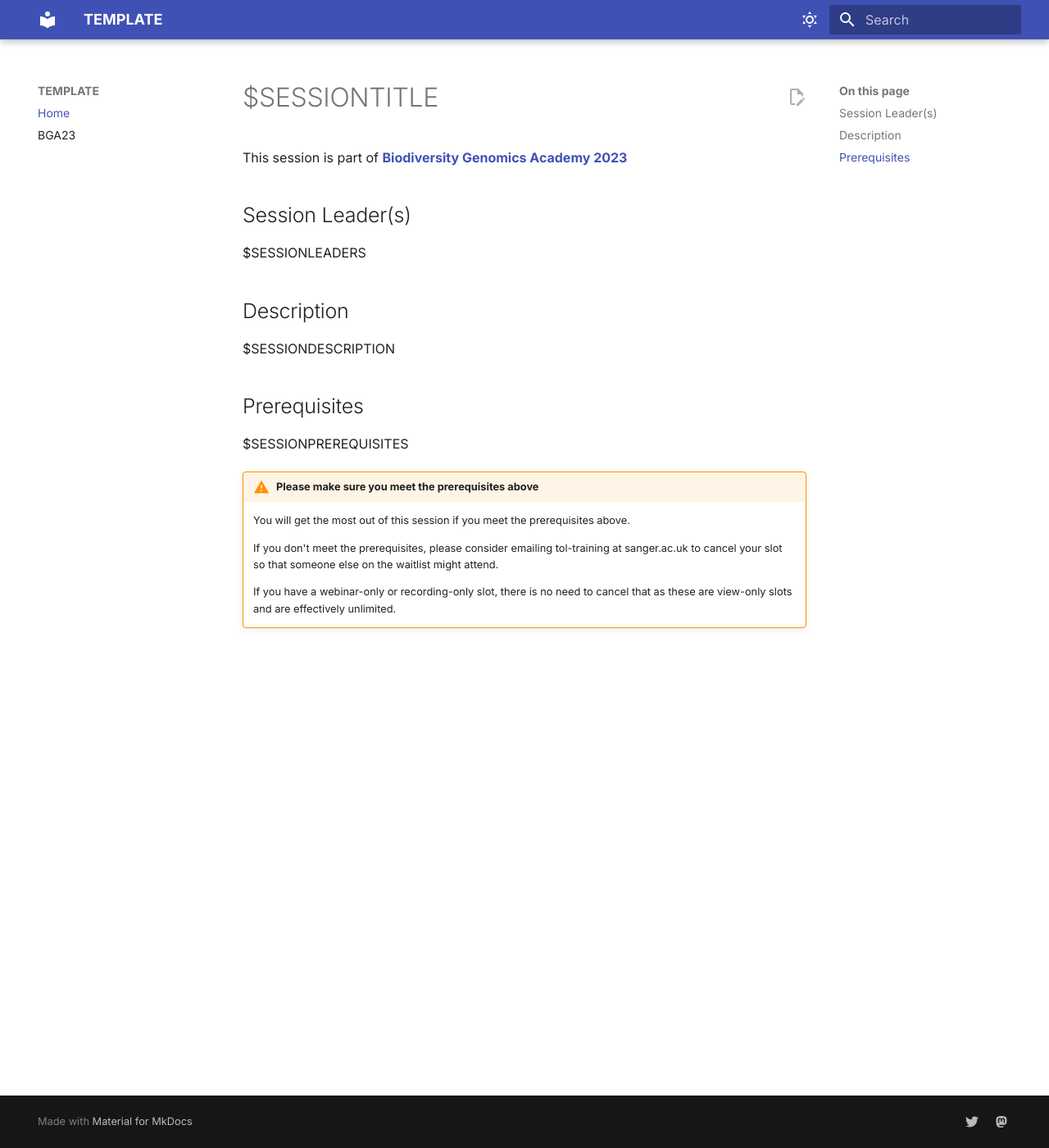
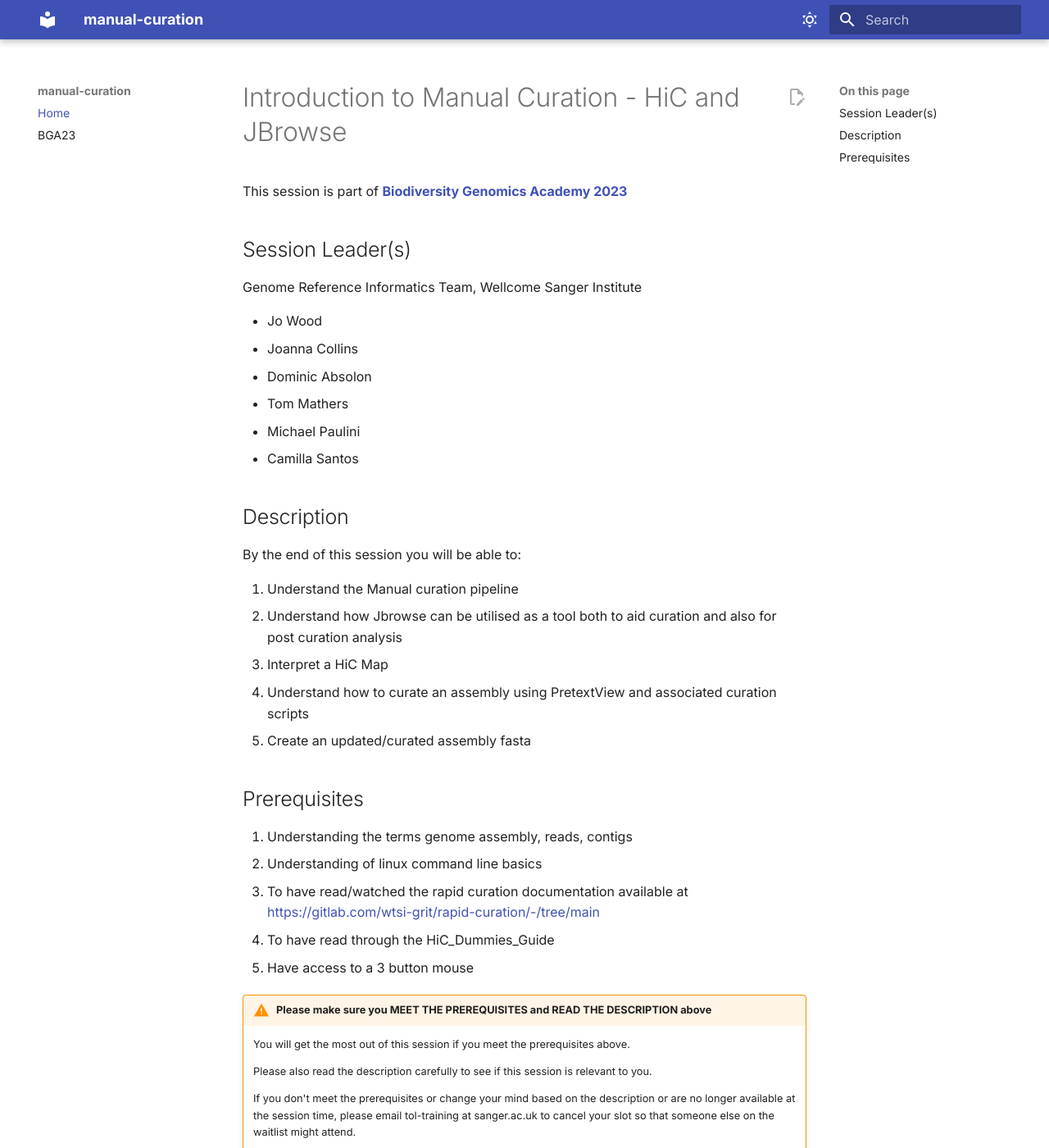
Before and after one commit to BGAcademy23/manual-curation, an MkDocs documentation site: the page built from docs/README.md, in a window 1280 px wide and 1400 px high. Shown: the whole window at 82% size. Built offline with MkDocs 1.6.1 and Material for MkDocs 9.7.7, drawn with Linux system fonts in a browser that asks for light colours.

Commit message:
update from form

```diff
--- a/docs/README.md
+++ b/docs/README.md
@@ -1,23 +1,40 @@
-# $SESSIONTITLE
+# Introduction to Manual Curation - HiC and JBrowse
 
 This session is part of [**Biodiversity Genomics Academy 2023**](https://BGA23.org)
 
 ## Session Leader(s)
 
-$SESSIONLEADERS
+Genome Reference Informatics Team, Wellcome Sanger Institute
+
+- Jo Wood
+- Joanna Collins
+- Dominic Absolon
+- Tom Mathers
+- Michael Paulini
+- Camilla Santos
 
 ## Description
 
-$SESSIONDESCRIPTION
+By the end of this session you will be able to:
+
+1. Understand the Manual curation pipeline
+2. Understand how Jbrowse can be utilised as a tool both to  aid curation and also for post curation analysis
+3. Interpret a HiC Map
+4. Understand how to curate an assembly using PretextView and associated curation scripts
+5. Create an updated/curated assembly fasta
 
 ## Prerequisites
 
-$SESSIONPREREQUISITES
+1. Understanding the terms genome assembly, reads, contigs
+2. Understanding of linux command line basics
+3. To have read/watched the rapid curation documentation available at <https://gitlab.com/wtsi-grit/rapid-curation/-/tree/main>
+4. To have read through the HiC_Dummies_Guide
+5. Have access to a 3 button mouse
 
-!!! warning "Please make sure you meet the prerequisites above"
+!!! warning "Please make sure you MEET THE PREREQUISITES and READ THE DESCRIPTION above"
 
     You will get the most out of this session if you meet the prerequisites above.
 
-    If you don't meet the prerequisites, please consider emailing tol-training at sanger.ac.uk to cancel your slot so that someone else on the waitlist might attend.
+    Please also read the description carefully to see if this session is relevant to you.
 
-    If you have a webinar-only or recording-only slot, there is no need to cancel that as these are view-only slots and are effectively unlimited.
+    If you don't meet the prerequisites or change your mind based on the description or are no longer available at the session time, please email tol-training at sanger.ac.uk to cancel your slot so that someone else on the waitlist might attend.
--- a/mkdocs.yml
+++ b/mkdocs.yml
@@ -1,5 +1,5 @@
-site_name: TEMPLATE
-edit_uri: https://github.com/bgacademy23/TEMPLATE/blob/main/docs
+site_name: manual-curation
+edit_uri: https://github.com/bgacademy23/manual-curation/blob/main/docs
 
 nav:
     - Home: README.md
```
Also changed, not shown: README.md (+24 -7 lines).
